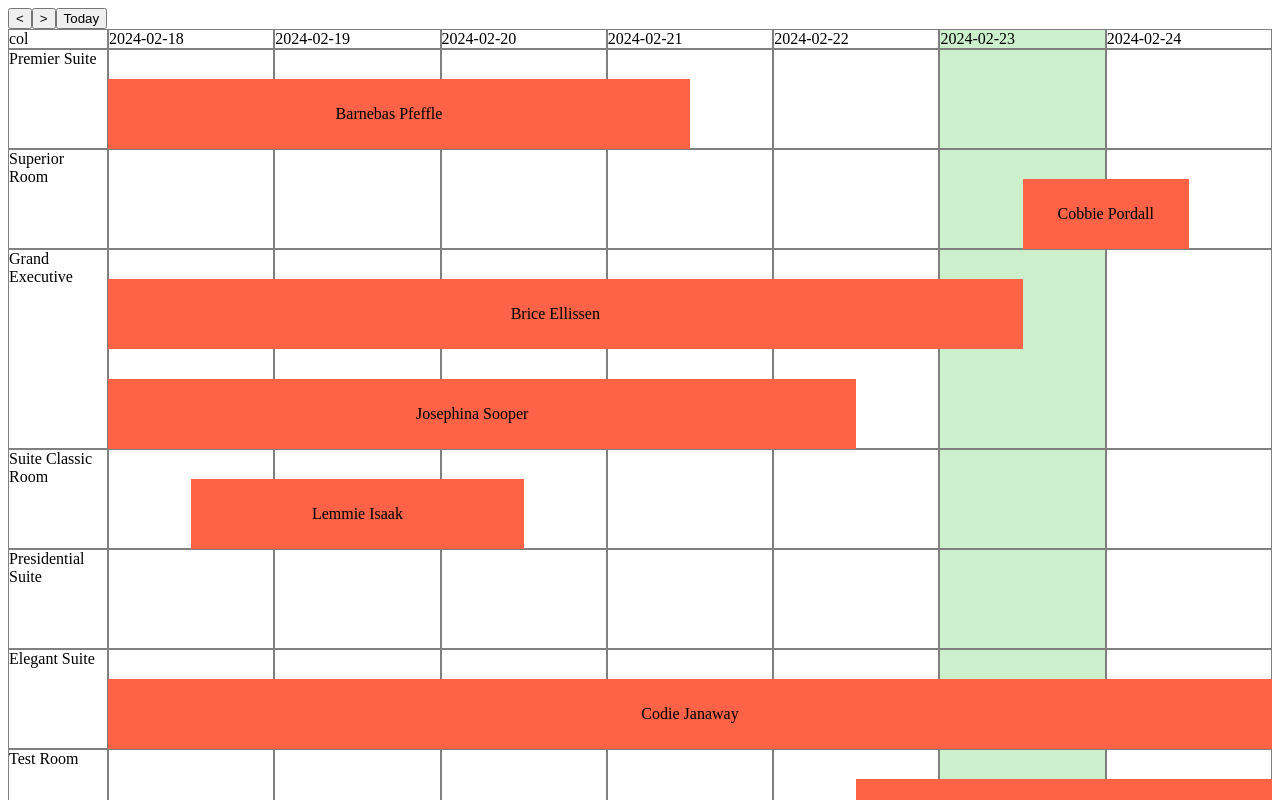
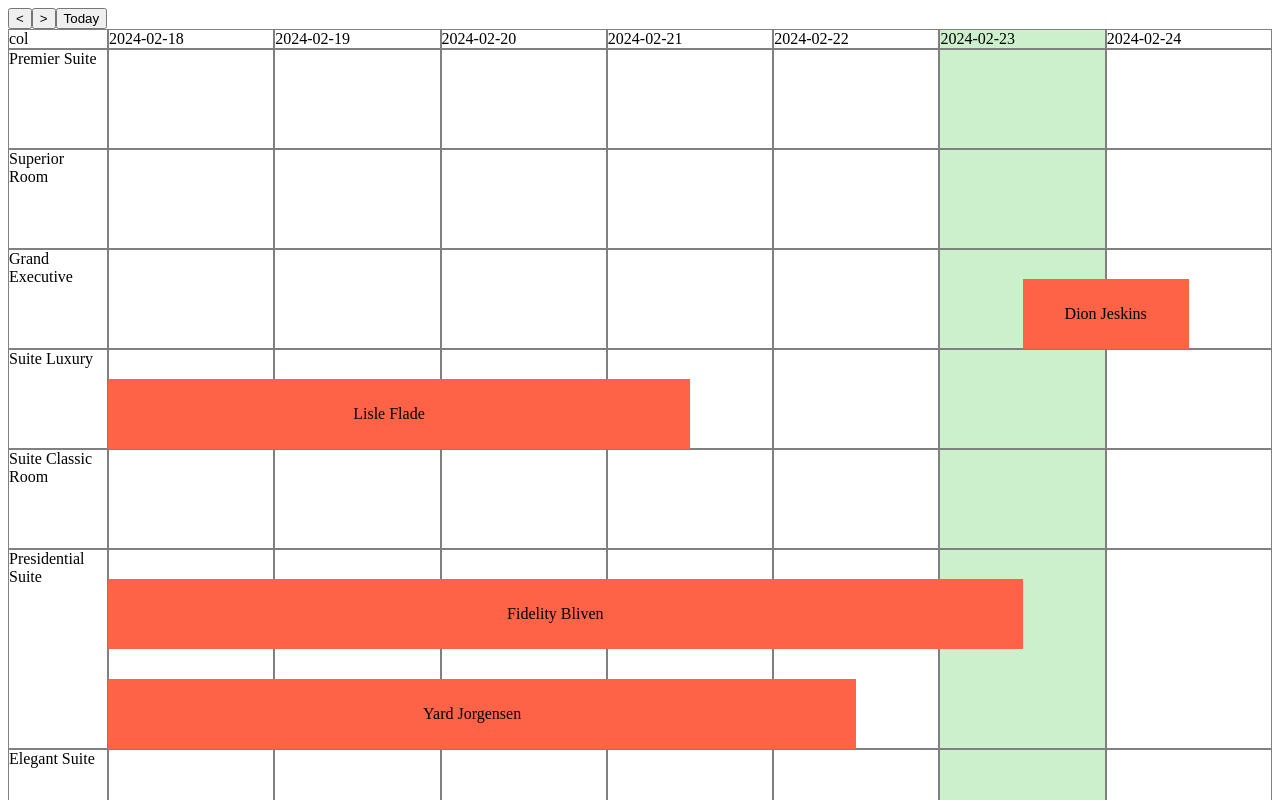
Before and after one commit to chertoha/test-vue-hotel-booking-calendar, a Vue app: page / in a window 1280 px wide. Both pictures are taken after a click on the button "Today". Shown: the top 800 px of the page. Built offline with nearby package versions, Linux system fonts and the light colour scheme.

Commit message:
fix(): overlapped bookings

```diff
--- a/src/components/RoomTable.vue
+++ b/src/components/RoomTable.vue
@@ -34,16 +34,20 @@
           :class="['book']"
           :style="{
             width: `calc((100% / 7) * ${getDuration(booking.start, booking.end)})`,
+
             left: `calc(100% / 7 * ${getOffset(
               booking.start
             )} + (100% / 7) * ${checkInOutTime})`,
-            bottom: `calc(100px * ${index})`,
+
+            bottom: booking.isOverlapped && `calc(100px * ${index})`,
+
             paddingLeft:
               getOffset(booking.start) < 0
                 ? `calc(100% / 7 * ${
                     getOffset(booking.start) * -1
                   } - (100% / 7) * ${checkInOutTime})`
                 : `20px`,
+
             paddingRight:
               getEndOffset(booking.end) < 0
                 ? `calc(100% / 7 * ${
@@ -74,6 +78,10 @@ import { CHECK_IN_OUT_TIME } from "@/utils/config";
 export default {
   name: "RoomTable",
 
+  data: () => {
+    return {};
+  },
+
   computed: {
     checkInOutTime() {
       return CHECK_IN_OUT_TIME / 24;
@@ -85,10 +93,11 @@ export default {
     },
 
     bookings() {
-      console.log(this.$store.getters.getBookings);
+      // console.log(this.$store.getters.getBookings);
       return this.$store.getters.getBookings;
     },
 
+    //Refactor needed
     roomWithBookings() {
       const rooms = this.$store.getters.getRooms;
       const bookings = this.$store.getters.getBookings;
@@ -100,15 +109,28 @@ export default {
 
         for (let i = 0; i < bookings.length; i++) {
           if (bookings[i].roomDetails.name === room) {
-            obj.bookings.push(bookings[i]);
+            obj.bookings.push({ isOverlapped: false, ...bookings[i] });
           }
+        }
+
+        if (obj.bookings.length > 1) {
+          obj.bookings.forEach((booking, i, arr) => {
+            for (let j = 0; j < arr.length; j++) {
+              if (i === j) continue;
+              if (booking.start >= arr[j].end) continue;
+              if (booking.end <= arr[j].start) continue;
+              booking.isOverlapped = true;
+            }
+          });
+
+          obj.bookings.sort(({ isOverlapped }) => isOverlapped && -1);
         }
 
         arr.push(obj);
       });
 
       // console.log("bookings", bookings);
-      // console.log(arr);
+      console.log(arr);
       return arr;
     },
 
@@ -150,7 +172,6 @@ export default {
     },
 
     getOffset(start) {
-      console.log(start);
       const startDateMs = new Date(start).getTime();
       const offset = (startDateMs - this.$store.getters.getWeek) / dayMs;
       // console.log(this.$store.getters.getWeek);
--- a/src/data/testBookings.json
+++ b/src/data/testBookings.json
@@ -166,5 +166,47 @@
       "name": "Test Room"
     },
     "end": "2024-02-26"
+  },
+  {
+    "id": 84670634,
+    "name": "Codie3 Janaway32",
+    "phone": "498-532-4000",
+    "email": "cjanaway6@google.cn",
+    "typeOfApartments": "חדר יחיד",
+    "guestInfo": {
+      "adults": 0,
+      "children": 7
+    },
+    "start": "2024-02-21",
+    "duration": 4,
+    "timed": true,
+    "height": 58,
+    "type": "available",
+    "roomDetails": {
+      "id": 1,
+      "name": "Premier Suite"
+    },
+    "end": "2024-02-24"
+  },
+  {
+    "id": 84670632344,
+    "name": "Codie3sasss Janaway32",
+    "phone": "498-532-4000",
+    "email": "cjanaway6@google.cn",
+    "typeOfApartments": "חדר יחיד",
+    "guestInfo": {
+      "adults": 0,
+      "children": 7
+    },
+    "start": "2024-02-20",
+    "duration": 4,
+    "timed": true,
+    "height": 58,
+    "type": "available",
+    "roomDetails": {
+      "id": 1,
+      "name": "Premier Suite"
+    },
+    "end": "2024-02-21"
   }
 ]
--- a/src/services/api.js
+++ b/src/services/api.js
@@ -1,5 +1,5 @@
-// import bookings from "@/data/bookings.json";
-import bookings from "@/data/testBookings.json";
+import bookings from "@/data/bookings.json";
+// import bookings from "@/data/testBookings.json";
 import { getEndWeekDate, transformMsToDate } from "@/utils/calculateWeek";
 
 export const getRoomsFromBookings = () => {
```
